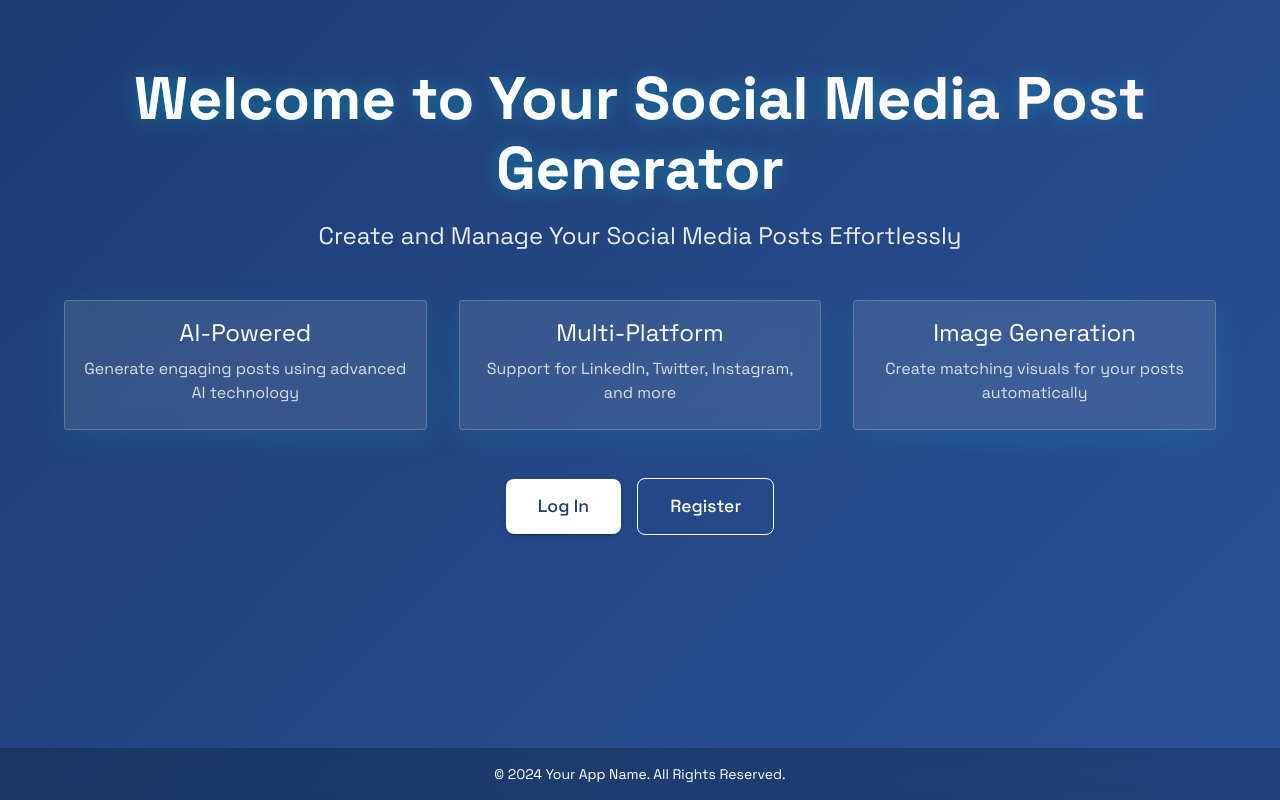
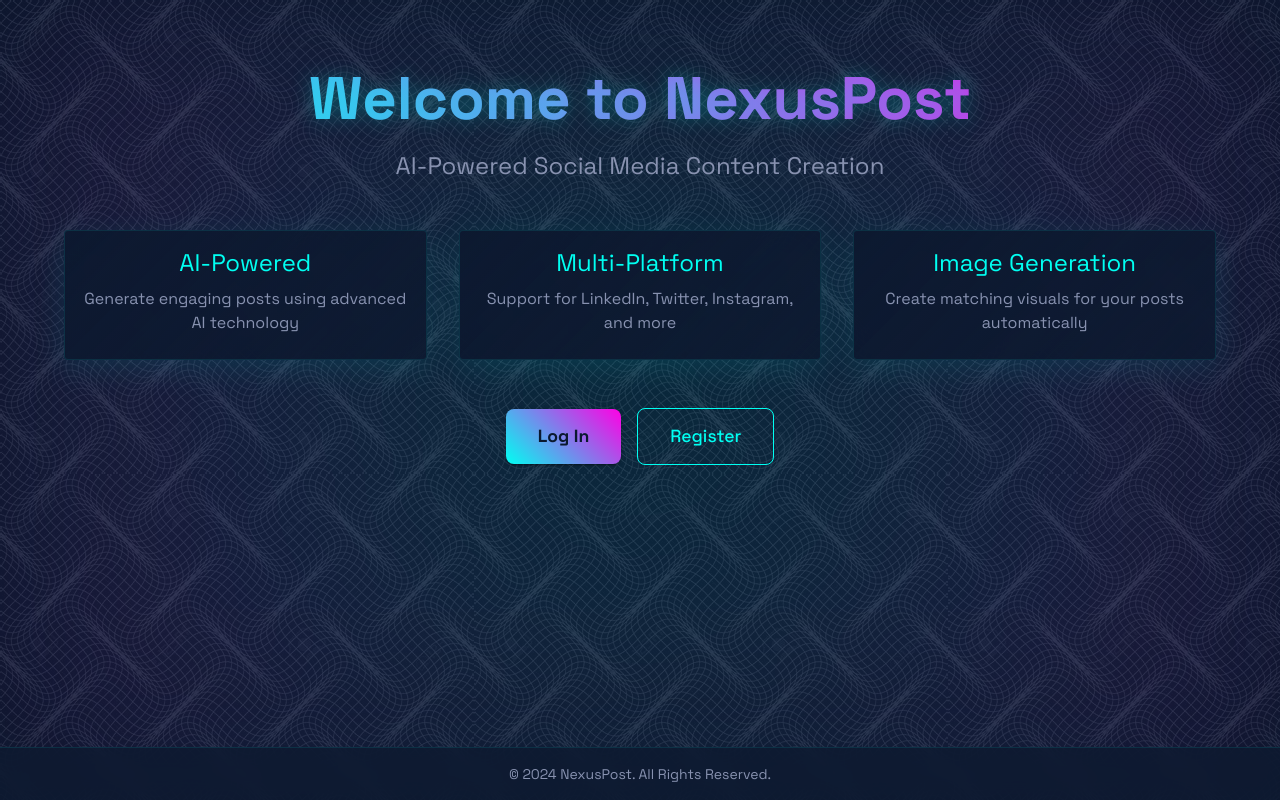
Before and after one commit to Naman0807/AI-post-gen, a Next.js app: page / in a window 1280 px wide. Built offline with nearby package versions, Linux system fonts and the light colour scheme.

Commit message:
update name

```diff
--- a/src/pages/_app.js
+++ b/src/pages/_app.js
@@ -1,12 +1,20 @@
-import { ThemeProvider } from '@mui/material/styles';
-import CssBaseline from '@mui/material/CssBaseline';
-import { theme } from '../theme';
-import { Toaster } from 'react-hot-toast';
-import ParallaxBackground from '../components/ParallaxBackground';
+import { ThemeProvider } from "@mui/material/styles";
+import CssBaseline from "@mui/material/CssBaseline";
+import { theme } from "../theme";
+import { Toaster } from "react-hot-toast";
+import ParallaxBackground from "../components/ParallaxBackground";
+import Head from "next/head";
 
 function MyApp({ Component, pageProps }) {
 	return (
 		<ThemeProvider theme={theme}>
+			<Head>
+				<title>NexusPost - AI Social Media Content Generator</title>
+				<meta
+					name="description"
+					content="AI-powered social media content creation platform"
+				/>
+			</Head>
 			<CssBaseline />
 			<ParallaxBackground />
 			<Component {...pageProps} />
--- a/src/pages/dashboard/index.js
+++ b/src/pages/dashboard/index.js
@@ -192,7 +192,7 @@ const Dashboard = () => {
 							textShadow: "0 0 20px rgba(0, 255, 242, 0.3)",
 						}}
 					>
-						Content Generator
+						NexusPost Dashboard
 					</Typography>
 
 					<Button
--- a/src/pages/index.js
+++ b/src/pages/index.js
@@ -1,3 +1,4 @@
+// src/pages/index.js
 import { useEffect, useState } from "react";
 import { useRouter } from "next/router";
 import Link from "next/link";
@@ -13,27 +14,30 @@ import {
 import { styled } from "@mui/material/styles";
 
 // Custom styled components
-const GradientBackground = styled("div")`
-	min-height: 100vh;
-	background: linear-gradient(135deg, #1e3c72 0%, #2a5298 100%);
-	position: relative;
-`;
+const StyledButton = styled(Button)(({ theme }) => ({
+	textTransform: "none",
+	padding: "12px 32px",
+	fontSize: "1.1rem",
+	borderRadius: "8px",
+	transition: "all 0.3s ease-in-out",
+	"&:hover": {
+		transform: "translateY(-2px)",
+		boxShadow: "0 8px 20px rgba(0, 255, 242, 0.3)",
+	},
+}));
 
-const GlassCard = styled(Card)`
-	background: rgba(255, 255, 255, 0.1);
-	backdrop-filter: blur(10px);
-	border: 1px solid rgba(255, 255, 255, 0.2);
-	transition: transform 0.3s ease;
-	&:hover {
-		transform: translateY(-5px);
-	}
-`;
-
-const StyledButton = styled(Button)`
-	text-transform: none;
-	padding: 12px 32px;
-	font-size: 1.1rem;
-`;
+const GlassCard = styled(Card)(({ theme }) => ({
+	backgroundImage:
+		"linear-gradient(135deg, rgba(13, 25, 48, 0.9), rgba(13, 25, 48, 0.4))",
+	backdropFilter: "blur(10px)",
+	border: "1px solid rgba(0, 255, 242, 0.1)",
+	boxShadow: "0 8px 32px rgba(0, 255, 242, 0.1)",
+	transition: "all 0.3s ease-in-out",
+	"&:hover": {
+		transform: "translateY(-5px)",
+		boxShadow: "0 12px 40px rgba(0, 255, 242, 0.2)",
+	},
+}));
 
 const Home = () => {
 	const [isAuthenticated, setIsAuthenticated] = useState(false);
@@ -45,98 +49,88 @@ const Home = () => {
 	}, []);
 
 	return (
-		<GradientBackground>
-			<Container maxWidth="lg" sx={{ py: 8 }}>
+		<Box
+			sx={{
+				minHeight: "100vh",
+				position: "relative",
+				display: "flex",
+				flexDirection: "column",
+			}}
+		>
+			<Container maxWidth="lg" sx={{ py: 8, flex: 1 }}>
 				<Box textAlign="center" mb={8}>
 					<Typography
 						variant="h1"
 						component="h1"
-						color="white"
 						sx={{
 							fontSize: { xs: "2.5rem", md: "3.75rem" },
 							fontWeight: 700,
 							mb: 2,
+							backgroundImage: "linear-gradient(45deg, #00fff2, #ff00e4)",
+							backgroundClip: "text",
+							WebkitBackgroundClip: "text",
+							color: "transparent",
+							textShadow: "0 0 20px rgba(0, 255, 242, 0.3)",
 						}}
 					>
-						Welcome to Your Social Media Post Generator
+						Welcome to NexusPost
 					</Typography>
 
 					<Typography
 						variant="h5"
-						color="rgba(255, 255, 255, 0.9)"
-						sx={{ mb: 6 }}
+						sx={{
+							mb: 6,
+							color: "text.secondary",
+						}}
 					>
-						Create and Manage Your Social Media Posts Effortlessly
+						AI-Powered Social Media Content Creation
 					</Typography>
-
 					<Grid container spacing={4} sx={{ mb: 6 }}>
-						<Grid item xs={12} md={4}>
+						{[
+							{
+								title: "AI-Powered",
+								description:
+									"Generate engaging posts using advanced AI technology",
+							},
+							{
+								title: "Multi-Platform",
+								description:
+									"Support for LinkedIn, Twitter, Instagram, and more",
+							},
+							{
+								title: "Image Generation",
+								description:
+									"Create matching visuals for your posts automatically",
+							},
+						].map((feature, index) => (
+							<Grid item xs={12} md={4} key={index}>
 								<GlassCard>
 									<CardContent>
 										<Typography
 											variant="h5"
 											component="h2"
-										color="white"
+											color="primary"
 											gutterBottom
 										>
-										AI-Powered
+											{feature.title}
 										</Typography>
-									<Typography variant="body1" color="rgba(255, 255, 255, 0.8)">
-										Generate engaging posts using advanced AI technology
+										<Typography variant="body1" color="text.secondary">
+											{feature.description}
 										</Typography>
 									</CardContent>
 								</GlassCard>
 							</Grid>
-
-						<Grid item xs={12} md={4}>
-							<GlassCard>
-								<CardContent>
-									<Typography
-										variant="h5"
-										component="h2"
-										color="white"
-										gutterBottom
-									>
-										Multi-Platform
-									</Typography>
-									<Typography variant="body1" color="rgba(255, 255, 255, 0.8)">
-										Support for LinkedIn, Twitter, Instagram, and more
-									</Typography>
-								</CardContent>
-							</GlassCard>
+						))}
 					</Grid>
-
-						<Grid item xs={12} md={4}>
-							<GlassCard>
-								<CardContent>
-									<Typography
-										variant="h5"
-										component="h2"
-										color="white"
-										gutterBottom
-									>
-										Image Generation
-									</Typography>
-									<Typography variant="body1" color="rgba(255, 255, 255, 0.8)">
-										Create matching visuals for your posts automatically
-									</Typography>
-								</CardContent>
-							</GlassCard>
-						</Grid>
-					</Grid>
-
 					<Box sx={{ mt: 4 }}>
 						{isAuthenticated ? (
 							<Link href="/dashboard" passHref>
 								<StyledButton
 									variant="contained"
-									color="primary"
 									sx={{
-										backgroundColor: "white",
-										color: "#1e3c72",
-										"&:hover": {
-											backgroundColor: "rgba(255, 255, 255, 0.9)",
-										},
+										background: "linear-gradient(45deg, #00fff2, #ff00e4)",
+										color: "background.default",
+										fontWeight: "bold",
 									}}
 								>
 									Go to Dashboard
@@ -148,11 +142,9 @@ const Home = () => {
 									<StyledButton
 										variant="contained"
 										sx={{
-											backgroundColor: "white",
-											color: "#1e3c72",
-											"&:hover": {
-												backgroundColor: "rgba(255, 255, 255, 0.9)",
-											},
+											background: "linear-gradient(45deg, #00fff2, #ff00e4)",
+											color: "background.default",
+											fontWeight: "bold",
 										}}
 									>
 										Log In
@@ -162,11 +154,11 @@ const Home = () => {
 									<StyledButton
 										variant="outlined"
 										sx={{
-											borderColor: "white",
-											color: "white",
+											borderColor: "primary.main",
+											color: "primary.main",
 											"&:hover": {
-												borderColor: "rgba(255, 255, 255, 0.9)",
-												backgroundColor: "rgba(255, 255, 255, 0.1)",
+												borderColor: "primary.light",
+												backgroundColor: "rgba(0, 255, 242, 0.1)",
 											},
 										}}
 									>
@@ -182,19 +174,18 @@ const Home = () => {
 			<Box
 				component="footer"
 				sx={{
-					position: "absolute",
-					bottom: 0,
 					width: "100%",
-					backgroundColor: "rgba(0, 0, 0, 0.2)",
+					backgroundColor: "rgba(13, 25, 48, 0.8)",
 					backdropFilter: "blur(10px)",
+					borderTop: "1px solid rgba(0, 255, 242, 0.1)",
 					py: 2,
 				}}
 			>
-				<Typography variant="body2" color="white" align="center">
-					© 2024 Your App Name. All Rights Reserved.
+				<Typography variant="body2" color="text.secondary" align="center">
+					© 2024 NexusPost. All Rights Reserved.
 				</Typography>
 			</Box>
-		</GradientBackground>
+		</Box>
 	);
 };
 
```
Also changed, not shown: src/pages/auth/login.js (+4 -4 lines), src/pages/auth/register.js (+4 -3 lines). Lines whose indentation alone changed are shown as unchanged.
